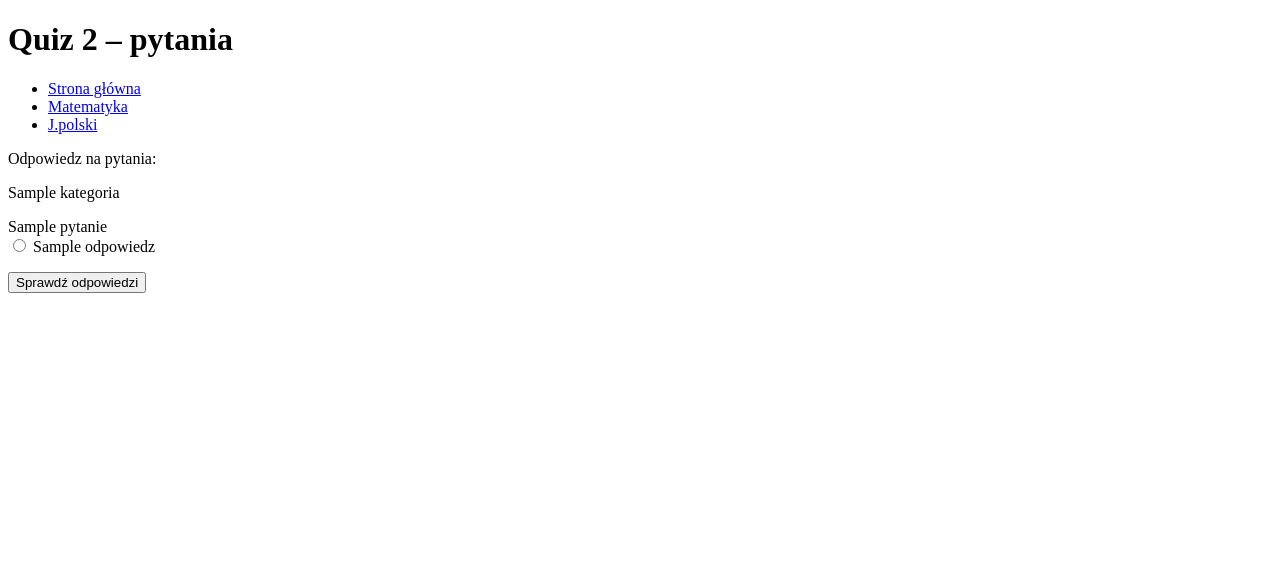
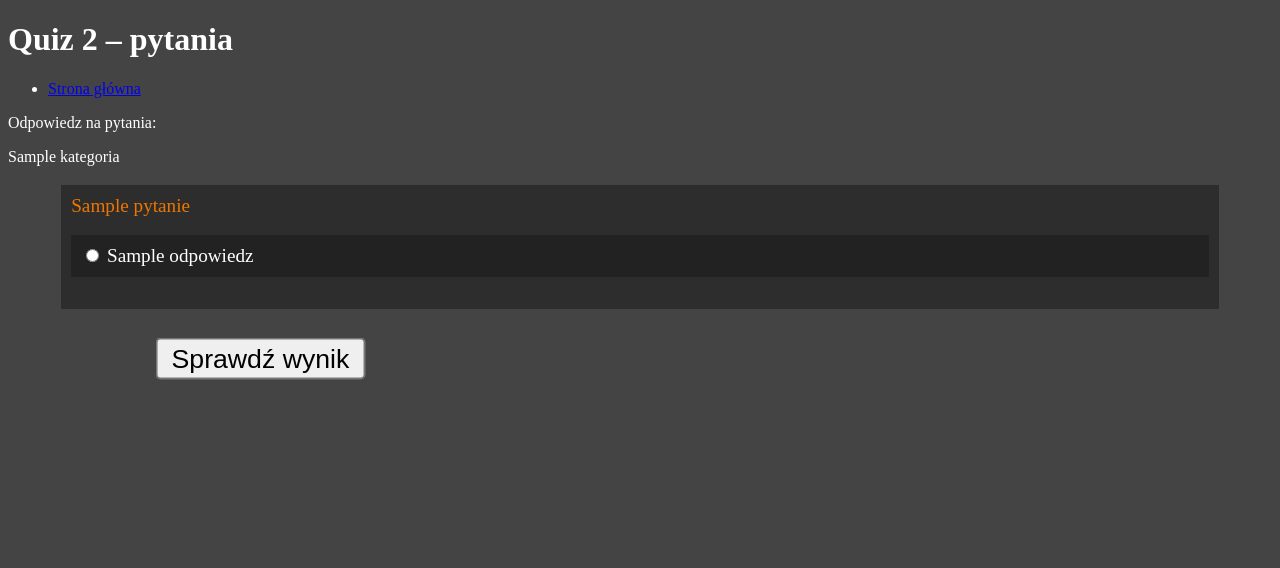
Before and after one commit to Roxelp/Project-Python---Quiz, a Python web app: template templates/quiz.html in a window 1280 px wide. Shown: the top 568 px of the page. Run offline with Jinja, Linux system fonts and the light colour scheme; the template is opened without the code that fills it: most values are stand-ins (such as "Sample title", 1, 10 or a date in 2020).

Commit message:
Dodano kolejne testy i dodano sylizacje quizu

```diff
--- /dev/null
+++ b/static/quiz.css
@@ -0,0 +1,35 @@
+body {
+	background-color: #444444;
+	color: #fff;
+}
+
+.pytanie {
+	background-color: #2d2d2d;
+	margin-top: 5x;
+	display:block;
+	width: 90%;
+	margin-left: auto;
+	margin-right: auto;
+	font-size: 1.2em;
+	padding: 10px;
+	color: #EE7600;
+}
+
+.odpowiedz {
+	display:block;
+	padding: 10px;
+	background-color: #222222;
+	margin-top: -4px;
+	color: #fff;
+}
+
+.odopowiedz:nth-of-type(1) {
+margin-top: 5px;
+}
+
+input[type="submit"] {
+	transform: scale(2);
+	margin-left: 200px;
+	margin-top: 20px;
+	margin-bottom: 200px;
+}
--- a/templates/quiz.html
+++ b/templates/quiz.html
@@ -11,13 +11,13 @@
         <!-- pętla odczytująca kolejne pytania z listy -->
         {% for p in pytania %}
         {{ kategoria }}
-            <p>
+            <p class="pytanie">
                 <!-- wypisujemy pytanie -->
                 {{ p.pytanie }}
-                <br>
+                <br><br>
                 <!-- pętla odczytująca możliwe odpowiedzi dla danego pytania -->
                 {% for o in p.odpowiedzi %}
-                    <label>
+                    <label class="odpowiedz">
                         <!-- odpowiedź wyświetlamy jako pole radio button -->
                         <input type="radio" value="{{ o.odpowiedz }}" name="{{ p.id }}">
                         {{ o.odpowiedz }}
@@ -26,8 +26,7 @@
                 {% endfor %}
             </p>
         {% endfor %}
-
+		<input type="submit" value="Sprawdź wynik">
         <!-- przycisk wysyłający wypełniony formularz -->
-        <button type="submit">Sprawdź odpowiedzi</button>
     </form>
 {% endblock %}
--- a/templates/szkielet.html
+++ b/templates/szkielet.html
@@ -3,14 +3,13 @@
 <html>
     <head>
         <title>{% block tytul %}{% endblock %} &#8211; {{ config.TYTUL }}</title>
+        <link rel="stylesheet" href="static/quiz.css?ver=2" />
     </head>
     <body>
         <h1>{% block h1 %}{% endblock %}</h1>
         <div id="menu" class="cb">
         <ul>
             <li><a href="{{ url_for('index') }}">Strona główna</a></li>
-            <li><a href="{{ url_for('matematyka') }}">Matematyka</a></li>
-            <li><a href="{{ url_for('polski') }}">J.polski</a></li>
         </ul>
         </div>
         <div id="komunikaty" class="cb">
--- a/views.py
+++ b/views.py
@@ -4,7 +4,7 @@
 from flask import render_template, request, redirect, url_for, flash
 
 from app import app
-from models import matma_odp, matma_pyt, polski_odp, polski_pyt, sieci_odp, sieci_pyt, fizyka_odp, fizyka_pyt, chemia_odp, chemia_pyt, biologia_odp, biologia_pyt, bazy_odp, bazy_pyt, historia_pyt, historia_pyt, geografia_odp, geografia_pyt, angielski_odp, angielski_pyt
+from models import matma_odp, matma_pyt, polski_odp, polski_pyt, sieci_odp, sieci_pyt, fizyka_odp, fizyka_pyt, chemia_odp, chemia_pyt, biologia_odp, biologia_pyt, bazy_odp, bazy_pyt, historia_pyt, historia_odp, geografia_odp, geografia_pyt, angielski_odp, angielski_pyt
 import math
 
 @app.route('/')
```
Also changed, not shown: quiz.db.
